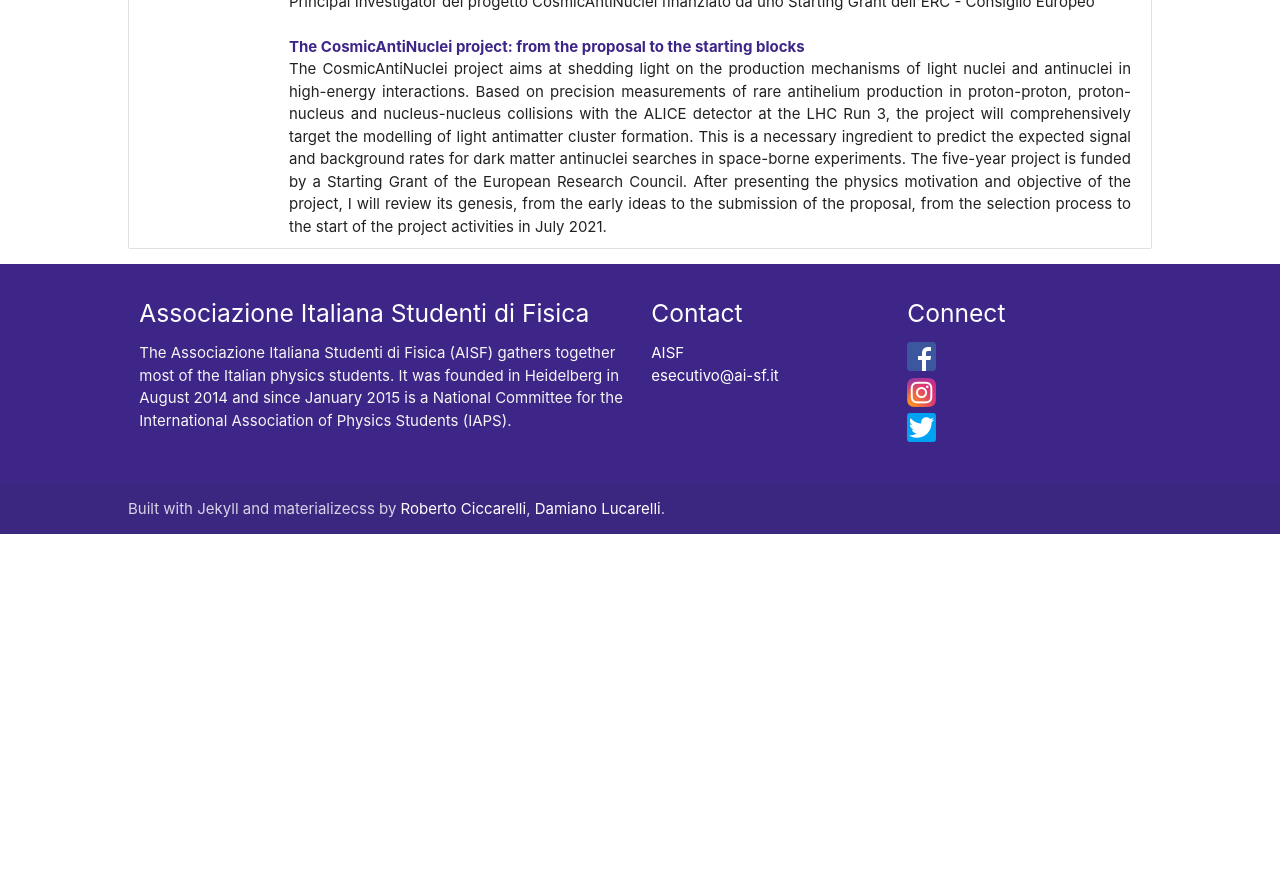
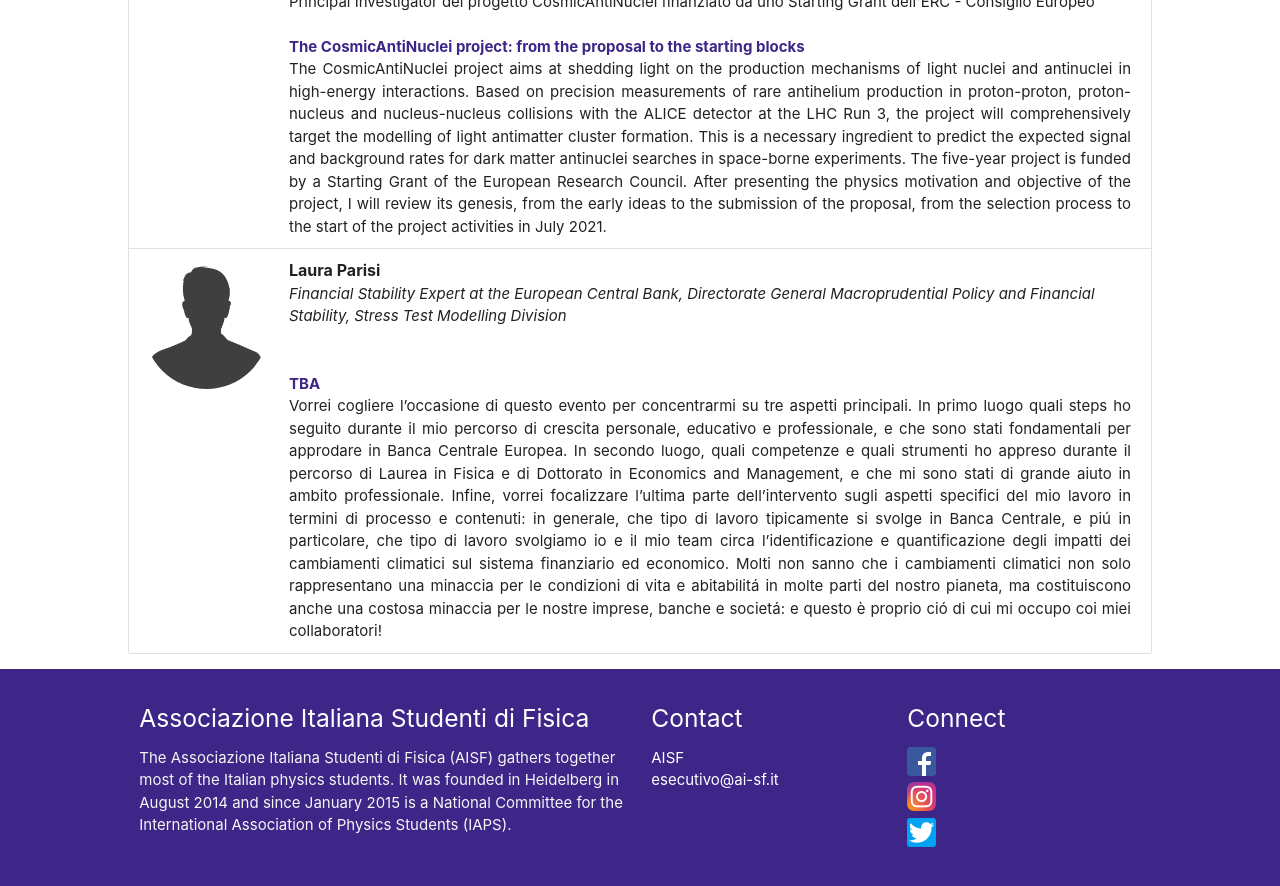
Before and after one commit to ai-sf/sg2022, a Jekyll site: the page built from speaker.html, in a window 1280 px wide and 900 px high, scrolled down 1751 px. Shown: the top 886 px of the window. Built offline with Jekyll 4.4.1, drawn with Linux system fonts in a browser that asks for light colours; nearby versions of some CDN libraries; before the commit the page ends 2285 px from its top, so only the background shows below that.

Commit message:
apertura iscrizioni

```diff
--- a/_data/home.yml
+++ b/_data/home.yml
@@ -2,14 +2,14 @@
 longname: "<b>Sezione Giovani 2021</b>"
 
 who:
-    text: "Tutti gli studenti interessati"
+    text: "Tutti gli studenti interessati iscritti ad AISF possono partecipare. Le nuove iscrizioni o rinnovi rimarranno validi per tutto il prossimo anno accademico! <br/><br/> <a href='http://ai-sf.it/iscrizione/'>Iscriviti ad AISF</a>"
 
 when: "Giovedì 16 Settembre 2021,<br/> dalle 9:00 alle 13:00"
 
-where: "A causa della situazione pandemica, anche quest'anno SG si svolgerà online"
+where: "A causa della situazione pandemica, SG21 si svolgerà online sulla piattaforma web dedicata al 107° Congresso SIF. Tutte le istruzioni per collegarsi verranno inviate ai partecipanti nei giorni precedenti l'evento."
 
 slideshow:
   - img: img/SG21mobile.png
     alt: "107° Congresso Nazionale SIF"
 
-paragraph: "Anche quest'anno AISF organizza la Sezione Giovani (SG), evento pensato per studenti di fisica inserito all'interno della programmazione del <a href='https://www.sif.it/attivita/congresso/107' target='_blank'>107° Congresso Nazionale</a> della Società Italiana di Fisica.  La SG 2021 sarà incentrata sulle opportunità per i giovani all'interno dell'Unione Europea (BCE, ERC, startup, ecc.)."
+paragraph: "Anche quest'anno AISF organizza la Sezione Giovani (SG), evento pensato per studenti di fisica inserito all'interno della programmazione del <a href='https://www.sif.it/attivita/congresso/107' target='_blank'>107° Congresso Nazionale</a> della Società Italiana di Fisica. La SG 2021 sarà incentrata sulle opportunità per i giovani all'interno dell'Unione Europea. Insieme ai nostri <a href='https://ai-sf.it/sg2021/speaker/'>speakers</a> scopriremo e confronteremo ambiti di lavoro e ricerca molto diversi, ma con un comune denominatore: lo sguardo all'#EU. Organi istituzionali come la #BCE, progetti di punta finanziati da #ERC Grant e il mondo delle #startup -veri motori di innovazione- si incontreranno in questa mattinata ricca di spunti e opportunità di scambio."
--- a/_data/programma.yml
+++ b/_data/programma.yml
@@ -7,7 +7,7 @@
       - hour: "9:00 - 10:00"
         where:
         who: "Laura Parisi"
-        descr: "B.C.E."
+        descr: "TBA"
         tag:
         id: speaker/#parisi
       - hour: "10:00 - 11:00"
--- a/_data/registration.yml
+++ b/_data/registration.yml
@@ -2,9 +2,8 @@
     title: "Informazioni Generali"
     paragraphs:
         - paragraph:
-            - line: "Le iscrizioni partiranno il <b>? Agosto 2021</b> e saranno attive fino alle <b>? del ? ? Agosto 2021</b>."
-            - line: "La partecipazione all'evento è completamente <b>gratuita</b>."
+            - line: "Le iscrizioni saranno attive fino al <b>6 Settembre 2021</b>."
+            - line: "La partecipazione all'evento è <b>completamente gratuita</b> per tutti i membri <b>regolarmente iscritti ad AISF</b>. Puoi iscriverti o rinnovare la tua iscrizione all'Associazione tramite questa <a href='http://ai-sf.it/iscrizione/'>pagina</a>, impegnandoti a versare la quota associativa di 5€ <b>entro il 13 Settembre</b>."
+            - line: "Le iscrizioni/rinnovi pervenuti entro tale data saranno estesi a tutto l'Anno Accademico 2021/2022."
         - paragraph:
-            - line: "Sei interessato a partecipare? Aiutaci a migliorare l'organizzazione dell'evento, compilando il form qui sotto."
-            - line: "La compilazione <b>non è vincolante</b> e sarà necessario completare l'iscrizione per prendere parte all'evento."
-            - line: "Il form verrà aggiornato nella sua versione definitiva con l'inizio delle iscrizioni. <b>Ricordati di compilarlo</b> per partecipare e poter ricevere le informazioni necessarie alla tua partecipazione."
+            - line: "Per partecipare sarà sufficiente <b>compilare il form</b> qui sotto (se non visualizzato correttamente usare il link: <a href='https://tinyurl.com/joinSG21' target='_blank'>https://tinyurl.com/joinSG21</a>) entro il <b>6 Settembre 2021</b>. Coloro che l'abbiano già compilato in fase di pre-iscrizione sono considerati iscritti all'evento. Tutte le informazioni per poter collegarsi a SG21 arriveranno sulla <b>casella di posta</b> da voi indicata nei giorni precedenti all'evento."
--- a/_data/speaker.yml
+++ b/_data/speaker.yml
@@ -32,3 +32,13 @@
   abstract: "The CosmicAntiNuclei project aims at shedding light on the production mechanisms of light nuclei and antinuclei in high-energy interactions. Based on precision measurements of rare antihelium production in proton-proton, proton-nucleus and nucleus-nucleus collisions with the ALICE detector at the LHC Run 3, the project will comprehensively target the modelling of light antimatter cluster formation. This is a necessary ingredient to predict the expected signal and background rates for dark matter antinuclei searches in space-borne experiments. The five-year project is funded by a Starting Grant of the European Research Council. After presenting the physics motivation and objective of the project, I will review its genesis, from the early ideas to the submission of the proposal, from the selection process to the start of the project activities in July 2021. "
   link:
   slides:
+
+- nome: "Laura Parisi"
+  id: parisi
+  uni: "Financial Stability Expert at the European Central Bank, Directorate General Macroprudential Policy and Financial Stability, Stress Test Modelling Division"
+  img: "default.png"
+  title: "TBA"
+  bio:
+  abstract: "Vorrei cogliere l’occasione di questo evento per concentrarmi su tre aspetti principali. In primo luogo quali steps ho seguito durante il mio percorso di crescita personale, educativo e professionale, e che sono stati fondamentali per approdare in Banca Centrale Europea. In secondo luogo, quali competenze e quali strumenti ho appreso durante il percorso di Laurea in Fisica e di Dottorato in Economics and Management, e che mi sono stati di grande aiuto in ambito professionale. Infine, vorrei focalizzare l’ultima parte dell’intervento sugli aspetti specifici del mio lavoro in termini di processo e contenuti: in generale, che tipo di lavoro tipicamente si svolge in Banca Centrale, e piú in particolare, che tipo di lavoro svolgiamo io e il mio team circa l’identificazione e quantificazione degli impatti dei cambiamenti climatici sul sistema finanziario ed economico. Molti non sanno che i cambiamenti climatici non solo rappresentano una minaccia per le condizioni di vita e abitabilitá in molte parti del nostro pianeta, ma costituiscono anche una costosa minaccia per le nostre imprese, banche e societá: e questo è proprio ció di cui mi occupo coi miei collaboratori!"
+  link:
+  slides:
```
Also changed, not shown: img/speaker/default.png (added), 6 other files.
